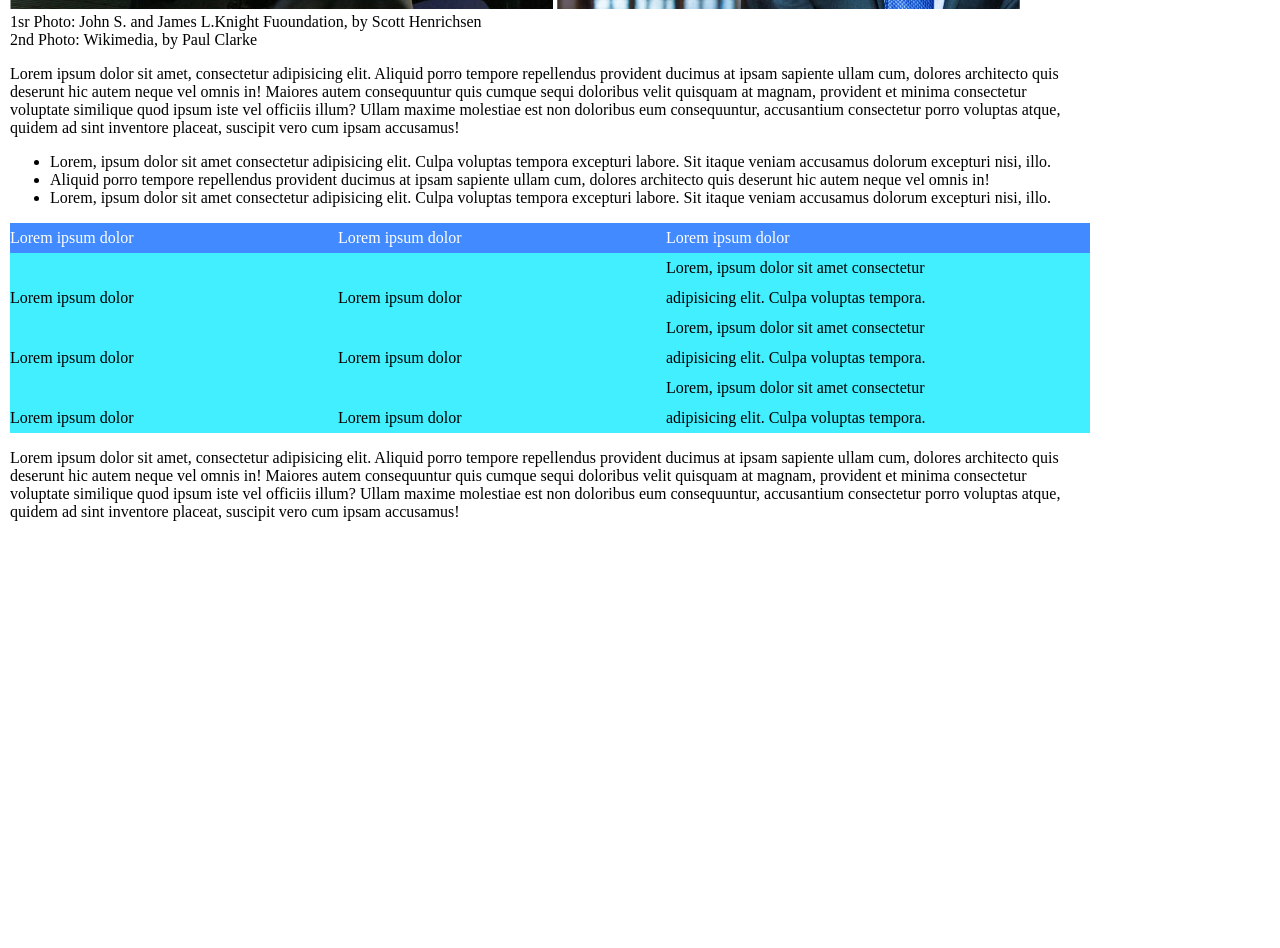
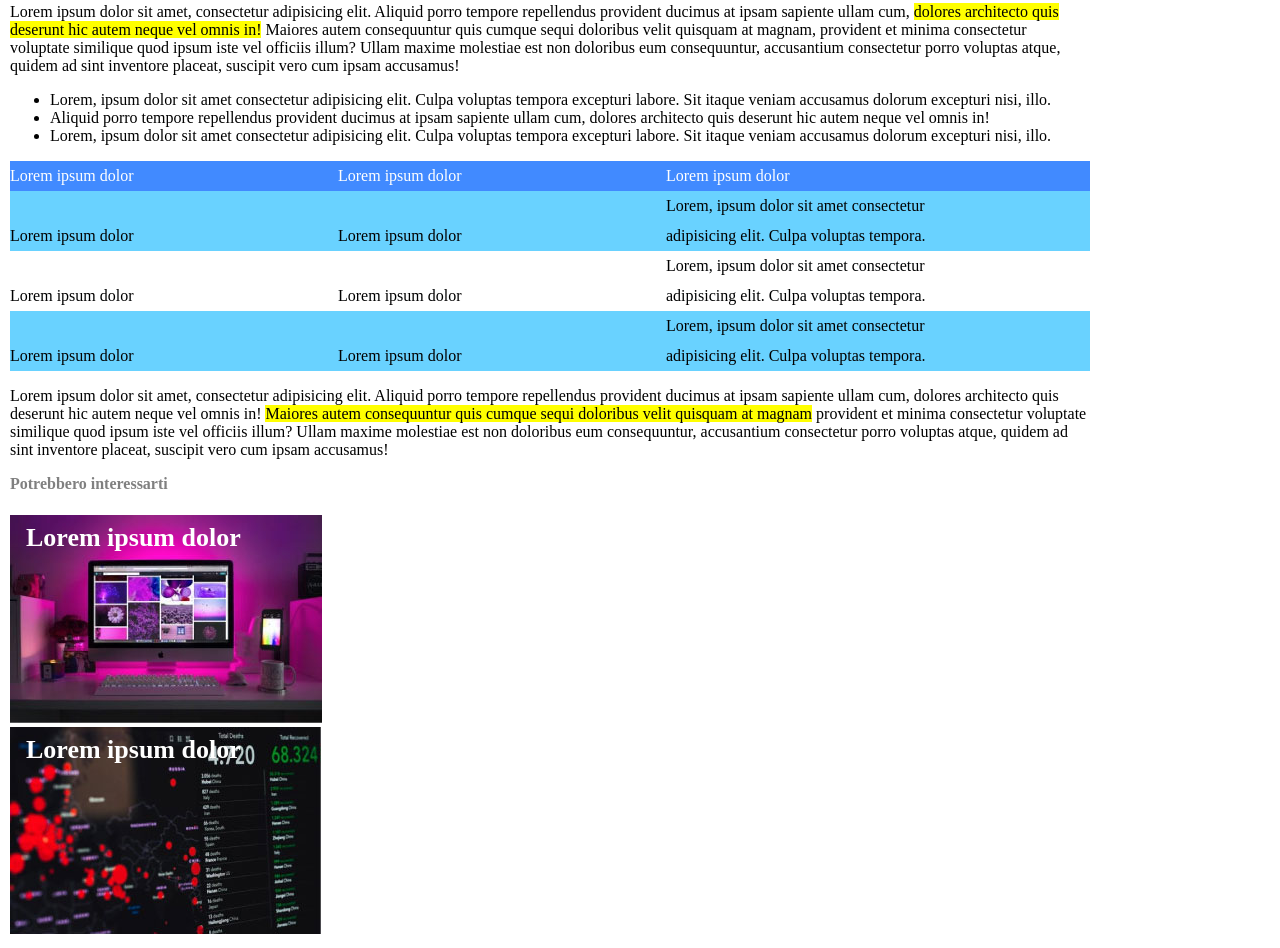
Before and after one commit to simoneaucello/html-css-booleaner, a plain HTML site: page index.html in a window 1280 px wide. Shown: the part 668-1616 px from the top of the page. Before the commit the page ends 1215 px from the top, so only its background shows below. Drawn offline with Linux system fonts and the light colour scheme.

Commit message:
[add] footer to index,css

```diff
--- a/assets/css/main.css
+++ b/assets/css/main.css
@@ -1,6 +1,6 @@
 body {
   width: 1100px;
-  height: 1000px;
+  height: 1300px;
   margin: 0;
   box-sizing: border-box;
 }
@@ -15,6 +15,11 @@ header {
   background-color: rgb(20, 139, 251);
 }
 
+.logo{
+  padding-top: 20px;
+
+}
+
 
 .container{
   padding: 10px;
@@ -23,14 +28,21 @@ header {
 
 h1{
   font-size: 46px;
+  margin-top:0px;
+  margin-bottom: 0px;;
 }
 
 h4{
-
+  color: grey;
+  margin-top: 0px;
 }
 
 .text-color{
   color: rgb(0, 106, 255);
+}
+
+.emphasys {
+  background-color: yellow;
 }
 
 .row{
@@ -54,11 +66,36 @@ h4{
 }
 
 .row-left, .row-center, .row-right {
+  height: 30px;
   line-height: 30px;
+
 }
 
-.sub-row {
-  background-color: rgba(0, 234, 255, 0.745);
+.first-row {
+  background-color: rgba(54, 195, 255, 0.745);
   color: rgb(0, 0, 0);
 
 }
+
+.second-row {
+
+}
+
+.third-row {
+  background-color: rgba(54, 195, 255, 0.745);
+  color: rgb(0, 0, 0);
+
+}
+
+.cover {
+  position: relative;
+  color: rgb(255, 255, 255);
+}
+
+.lorem{
+  position: absolute;
+  top: 8px;
+  left: 16px;
+  font-weight: 800;
+  font-size: 26px;;
+}
--- a/index.html
+++ b/index.html
@@ -9,12 +9,16 @@
 <body>
 
   <header>
+
+    <div class="logo">
     <img src="assets/img/logo1.png" alt="The Booleaner" width="250px">
+  </div>
+
   </header>
 
+  <div class="container">
   <main>
 
-    <div class="container">
       <h1>Internet deve essere al servizio del "bene pubblico": il manifesto di Tim Berners-Lee</h1>
 
       <h4>Scritto da <span class="text-color">The Booleaner</span>
@@ -27,7 +31,7 @@
       <span>1sr Photo: John S. and James L.Knight Fuoundation, by Scott Henrichsen</span><br>
       <span>2nd Photo: Wikimedia, by Paul Clarke</span>
 
-      <p>Lorem ipsum dolor sit amet, consectetur adipisicing elit. Aliquid porro tempore repellendus provident ducimus at ipsam sapiente ullam cum, dolores architecto quis deserunt hic autem neque vel omnis in! Maiores autem consequuntur quis cumque sequi doloribus velit quisquam at magnam, provident et minima consectetur voluptate similique quod ipsum iste vel officiis illum? Ullam maxime molestiae est non doloribus eum consequuntur, accusantium consectetur porro voluptas atque, quidem ad sint inventore placeat, suscipit vero cum ipsam accusamus!</p>
+      <p>Lorem ipsum dolor sit amet, consectetur adipisicing elit. Aliquid porro tempore repellendus provident ducimus at ipsam sapiente ullam cum, <span class="emphasys">dolores architecto quis deserunt hic autem neque vel omnis in!</span> Maiores autem consequuntur quis cumque sequi doloribus velit quisquam at magnam, provident et minima consectetur voluptate similique quod ipsum iste vel officiis illum? Ullam maxime molestiae est non doloribus eum consequuntur, accusantium consectetur porro voluptas atque, quidem ad sint inventore placeat, suscipit vero cum ipsam accusamus!</p>
 
       <ul>
         <li>Lorem, ipsum dolor sit amet consectetur adipisicing elit. Culpa voluptas tempora excepturi labore. Sit itaque veniam accusamus dolorum excepturi nisi, illo.</li>
@@ -48,7 +52,7 @@
       </div>
     </div>
 
-    <div class="sub-row">
+    <div class="first-row">
       <div class="row-left">
         Lorem ipsum dolor
       </div>
@@ -60,7 +64,7 @@
       </div>
     </div>
 
-    <div class="sub-row">
+    <div class="second-row">
       <div class="row-left">
         Lorem ipsum dolor
       </div>
@@ -72,7 +76,7 @@
       </div>
     </div>
 
-    <div class="sub-row">
+    <div class="third-row">
       <div class="row-left">
         Lorem ipsum dolor
       </div>
@@ -85,7 +89,7 @@
     </div>
 
       <p>
-        Lorem ipsum dolor sit amet, consectetur adipisicing elit. Aliquid porro tempore repellendus provident ducimus at ipsam sapiente ullam cum, dolores architecto quis deserunt hic autem neque vel omnis in! Maiores autem consequuntur quis cumque sequi doloribus velit quisquam at magnam, provident et minima consectetur voluptate similique quod ipsum iste vel officiis illum? Ullam maxime molestiae est non doloribus eum consequuntur, accusantium consectetur porro voluptas atque, quidem ad sint inventore placeat, suscipit vero cum ipsam accusamus!
+        Lorem ipsum dolor sit amet, consectetur adipisicing elit. Aliquid porro tempore repellendus provident ducimus at ipsam sapiente ullam cum, dolores architecto quis deserunt hic autem neque vel omnis in! <span class="emphasys">Maiores autem consequuntur quis cumque sequi doloribus velit quisquam at magnam</span> provident et minima consectetur voluptate similique quod ipsum iste vel officiis illum? Ullam maxime molestiae est non doloribus eum consequuntur, accusantium consectetur porro voluptas atque, quidem ad sint inventore placeat, suscipit vero cum ipsam accusamus!
       </p>
 
   </main>
@@ -93,8 +97,17 @@
 
   <footer>
 
+    <h4>Potrebbero interessarti</h4>
 
+    <div class="cover">
+      <img src="assets/img/monitor.jpg" alt="Monitor">
+      <div class="lorem">Lorem ipsum dolor</div>
+    </div>
 
+    <div class="cover">
+     <img src="assets/img/graph.jpg" alt="Graph">
+     <div class="lorem">Lorem ipsum dolor</div>
+    </div>
 
   </footer>
 
```
